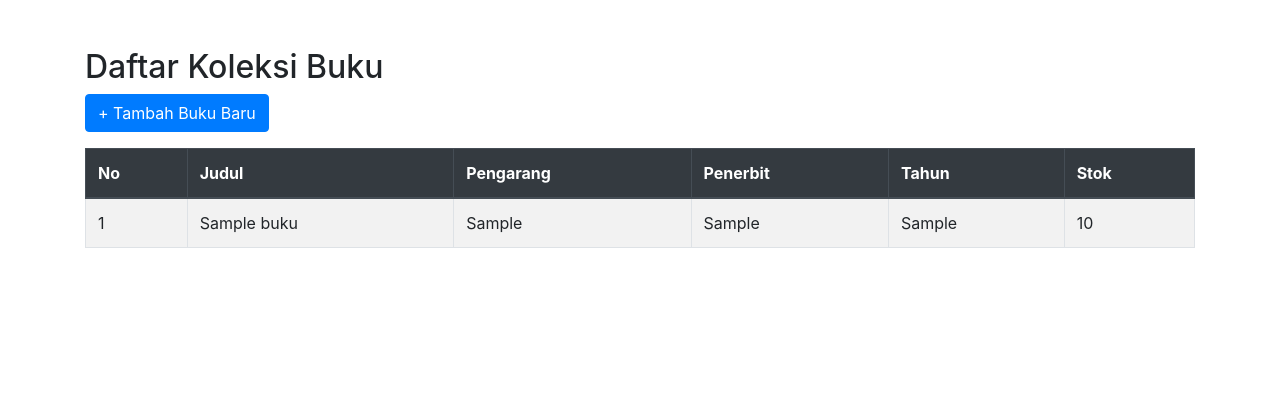
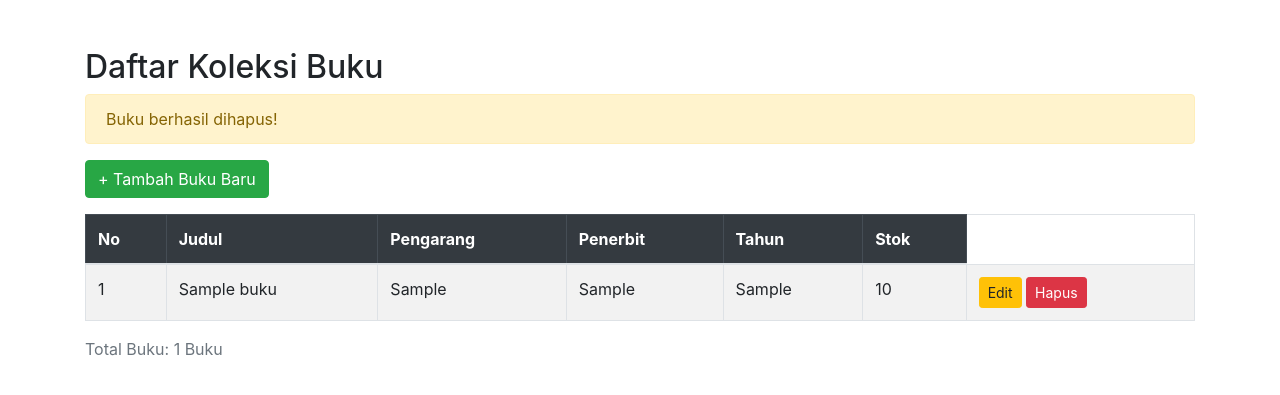
Before and after one commit to teguh552/T4-week10, a PHP site: page /index.php?pesan=hapus_sukses in a window 1280 px wide. Shown: the top 395 px of the page. Run offline with PHP 8.4, Linux system fonts and the light colour scheme; tables that the repository leaves empty or names only in its code hold one stand-in row (values such as "Sample post").

Commit message:
final commit
Co-authored-by: Copilot <copilot@github.com>

```diff
--- a/index.php
+++ b/index.php
@@ -2,12 +2,16 @@
 require_once 'config/database.php';
 
 $stmt = $pdo->query("SELECT * FROM buku ORDER BY id DESC");
-$semua_buku = $stmt->fetchAll(PDO::FETCH_ASSOC);
+$buku = $stmt->fetchAll();
+
+$pesan = $_GET['pesan'] ?? '';
 ?>
 
 <!DOCTYPE html>
 <html lang="id">
 <head>
+    <meta charset="UTF-8">
+    <meta name="viewport" content="width=device-width, initial-scale=1.0">
     <title>Daftar Buku</title>
     <link rel="stylesheet" href="https://stackpath.bootstrapcdn.com/bootstrap/4.5.2/css/bootstrap.min.css">
 </head>
@@ -15,14 +19,21 @@ $semua_buku = $stmt->fetchAll(PDO::FETCH_ASSOC);
     <div class="container mt-5">
         <h2>Daftar Koleksi Buku</h2>
 
-        <?php if (isset($_GET['pesan']) && $_GET['pesan'] == 'tambah_sukses'): ?>
-            <div class="alert alert-success">Buku baru berhasil ditambahkan!</div>
+        <?php if ($pesan == "tambah_sukses"): ?>
+            <div class="alert alert-success alert-dismissible fade show">
+                Buku berhasil ditambahkan!
+                <button type="button" class="btn-close" data-bs-dismiss="alert"></button>
+            </div>
+        <?php elseif ($pesan == "edit_sukses"): ?>
+            <div class="alert alert-info">Buku berhasil diperbarui!</div>
+        <?php elseif ($pesan == "hapus_sukses"): ?>
+            <div class="alert alert-warning">Buku berhasil dihapus!</div>
         <?php endif; ?>
 
-        <a href="create.php" class="btn btn-primary mb-3"> + Tambah Buku Baru</a>
+        <a href="create.php" class="btn btn-success mb-3"> + Tambah Buku Baru</a>
 
-        <table class="table table-bordered table-striped">
-            <thead class="thead-dark">
+        <table class="table table-bordered table-striped table-hover">
+            <thead class="table-dark">
                 <tr>
                     <th>No</th>
                     <th>Judul</th>
@@ -33,15 +44,20 @@ $semua_buku = $stmt->fetchAll(PDO::FETCH_ASSOC);
                 </tr>
             </thead>
             <tbody>
-                <?php if (count($semua_buku) > 0): ?>
-                    <?php $no = 1; foreach ($semua_buku as $buku): ?>
+                <?php if (count($buku) > 0): ?>
+                    <?php $no = 1;
+                    foreach ($buku as $row): ?>
                     <tr>
                         <td><?= $no++; ?></td>
-                        <td><?= htmlspecialchars($buku['judul']); ?></td>
-                        <td><?= htmlspecialchars($buku['pengarang']); ?></td>
-                        <td><?= htmlspecialchars($buku['penerbit']); ?></td>
-                        <td><?= $buku['tahun_terbit']; ?></td>
-                        <td><?= $buku['stok']; ?></td>
+                        <td><?= htmlspecialchars($row['judul']); ?></td>
+                        <td><?= htmlspecialchars($row['pengarang']); ?></td>
+                        <td><?= htmlspecialchars($row['penerbit']); ?></td>
+                        <td><?= $row['tahun_terbit']; ?></td>
+                        <td><?= $row['stok']; ?></td>
+                        <td>
+                            <a href="edit.php?id=<?= $row['id'] ?>" class="btn btn-sm btn-warning">Edit</a>
+                            <a href="delete.php?id=<?= $row['id'] ?>" class="btn btn-sm btn-danger" onclick="return confirm('Yakin hapus?')">Hapus</a>
+                        </td>
                     </tr>
                     <?php endforeach; ?>
                 <?php else: ?>
@@ -51,6 +67,8 @@ $semua_buku = $stmt->fetchAll(PDO::FETCH_ASSOC);
                 <?php endif; ?>
             </tbody>
         </table>
+        <p class="text-muted">Total Buku: <?= count($buku) ?> Buku</p>
     </div>
+<script src="https://cdn.jsdelivr.net/npm/bootstrap@5.1.3/dist/js/bootstrap.bundle.min.js"></script>
 </body>
 </html>
```
Also changed, not shown: delete.php (+13 -0 lines), edit.php (+81 -0 lines).
